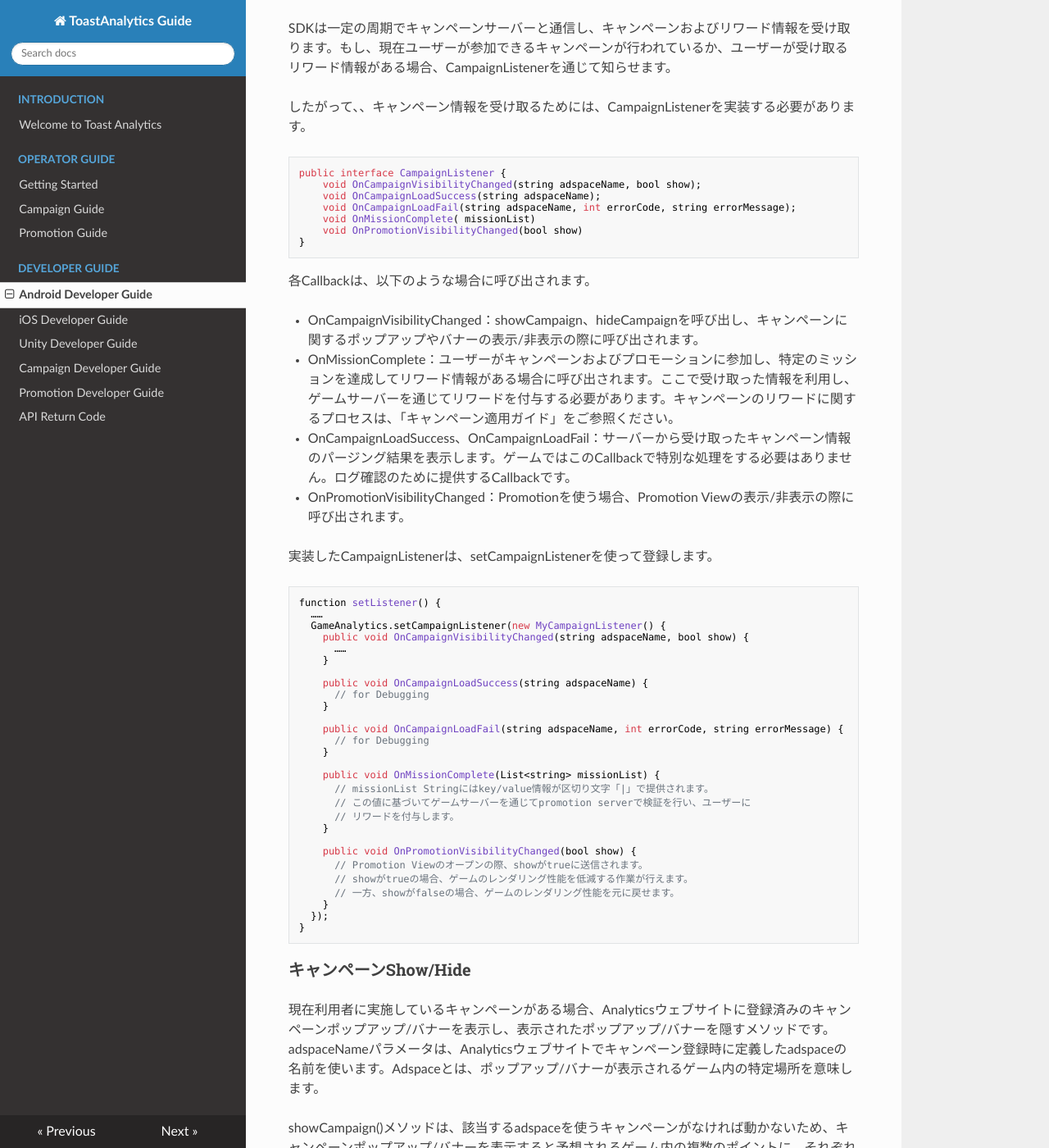
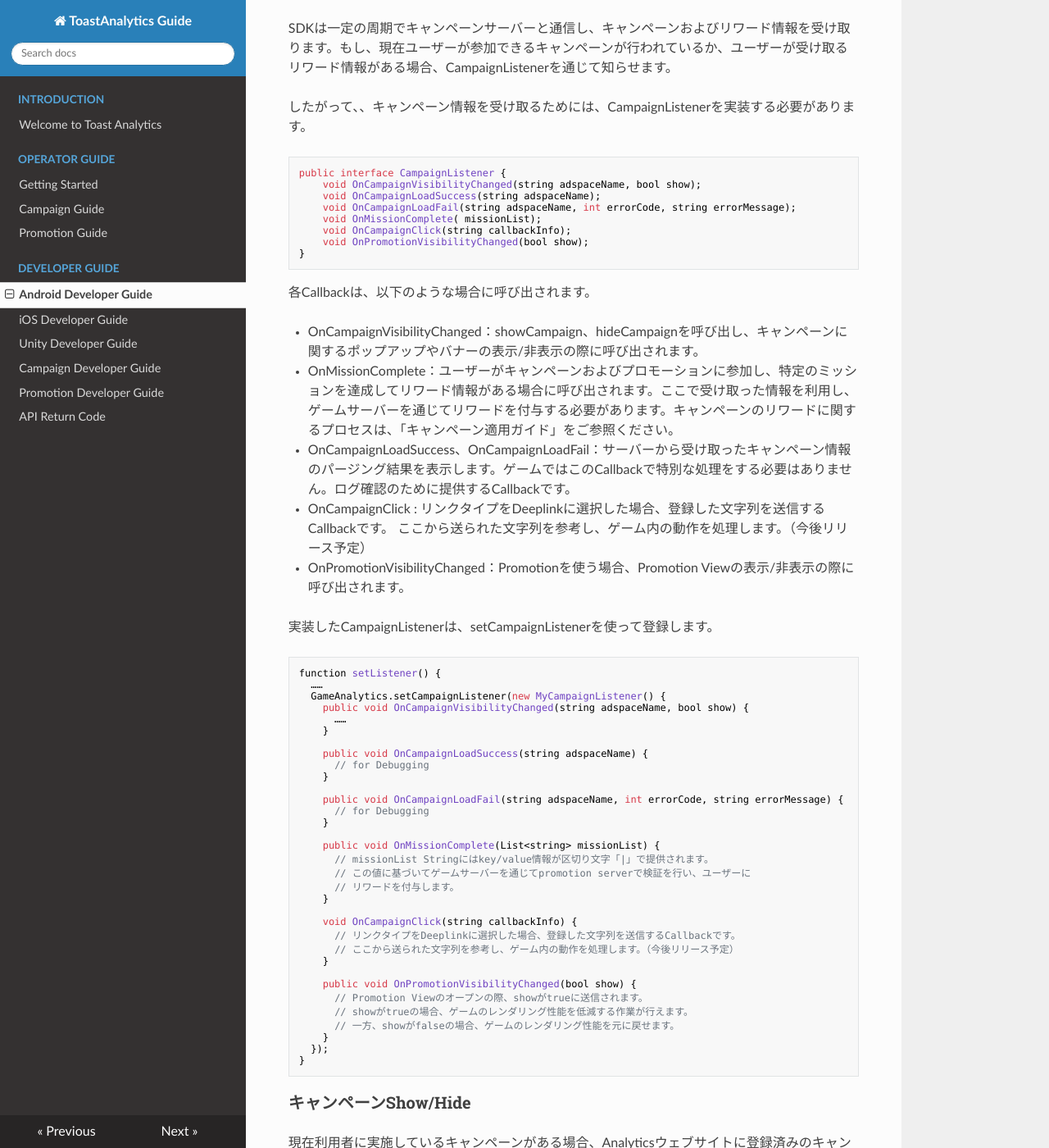
Before and after one commit to ToastAnalytics/ToastAnalytics_JA, an MkDocs documentation site: the page built from docs/Developer/4. Android Developer Guide.md, in a window 1280 px wide and 1400 px high, scrolled down 11050 px. Shown: the whole window at 82% size. Built offline with MkDocs 1.6.1, drawn with Linux system fonts in a browser that asks for light colours; nearby versions of some CDN libraries; old or Windows-style settings are respelled for this version of MkDocs.

Commit message:
Update 4. Android Developer Guide.md

````diff
--- a/docs/Developer/4. Android Developer Guide.md
+++ b/docs/Developer/4. Android Developer Guide.md
@@ -497,8 +497,9 @@ public interface CampaignListener {
     void OnCampaignVisibilityChanged(string adspaceName, bool show);
     void OnCampaignLoadSuccess(string adspaceName);
     void OnCampaignLoadFail(string adspaceName, int errorCode, string errorMessage);
-    void OnMissionComplete( missionList)
-    void OnPromotionVisibilityChanged(bool show)
+    void OnMissionComplete( missionList);
+    void OnCampaignClick(string callbackInfo);
+    void OnPromotionVisibilityChanged(bool show);
 }
 ```
 
@@ -508,6 +509,8 @@ public interface CampaignListener {
 * OnCampaignVisibilityChanged：showCampaign、hideCampaignを呼び出し、キャンペーンに関するポップアップやバナーの表示/非表示の際に呼び出されます。
 * OnMissionComplete：ユーザーがキャンペーンおよびプロモーションに参加し、特定のミッションを達成してリワード情報がある場合に呼び出されます。ここで受け取った情報を利用し、ゲームサーバーを通じてリワードを付与する必要があります。キャンペーンのリワードに関するプロセスは、「キャンペーン適用ガイド」をご参照ください。
 * OnCampaignLoadSuccess、OnCampaignLoadFail：サーバーから受け取ったキャンペーン情報のパージング結果を表示します。ゲームではこのCallbackで特別な処理をする必要はありません。ログ確認のために提供するCallbackです。
+* OnCampaignClick : リンクタイプをDeeplinkに選択した場合、登録した文字列を送信するCallbackです。
+ここから送られた文字列を参考し、ゲーム内の動作を処理します。（今後リリース予定）
 * OnPromotionVisibilityChanged：Promotionを使う場合、Promotion Viewの表示/非表示の際に呼び出されます。
 
 実装したCampaignListenerは、setCampaignListenerを使って登録します。
@@ -532,6 +535,11 @@ function setListener() {
       // missionList Stringにはkey/value情報が区切り文字「|」で提供されます。
       // この値に基づいてゲームサーバーを通じてpromotion serverで検証を行い、ユーザーに
       // リワードを付与します。
+    }
+
+    void OnCampaignClick(string callbackInfo) {
+      // リンクタイプをDeeplinkに選択した場合、登録した文字列を送信するCallbackです。
+      // ここから送られた文字列を参考し、ゲーム内の動作を処理します。（今後リリース予定）
     }
 
     public void OnPromotionVisibilityChanged(bool show) {
````
